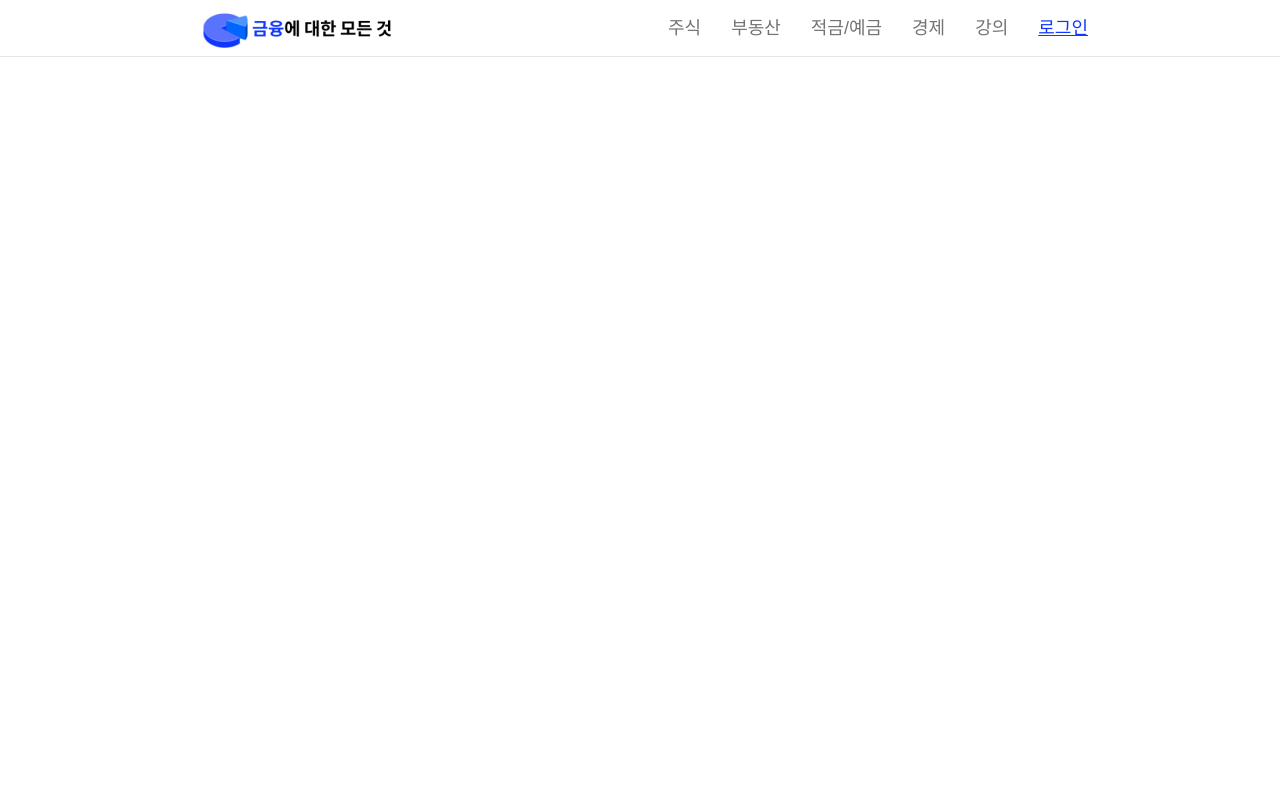
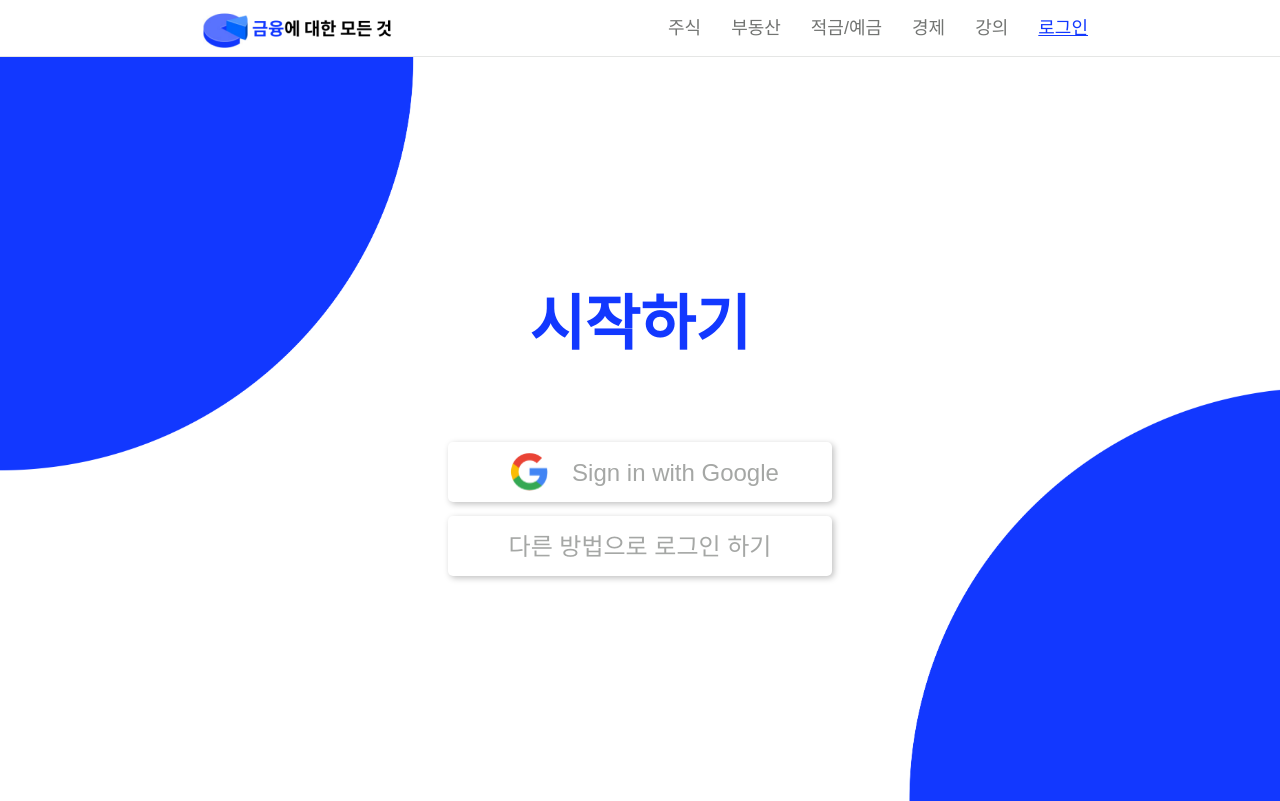
Before and after one commit to E-between-I/Frontend, a React (Vite) app: page /login in a window 1280 px wide. Built offline with nearby package versions, Linux system fonts and the light colour scheme.

Commit message:
fix :: 로그인 페이지 route 추가

```diff
--- a/src/router/index.tsx
+++ b/src/router/index.tsx
@@ -1,10 +1,12 @@
 import { Route, Routes } from "react-router-dom";
 import MainPage from "../pages/MainPage";
+import LoginPage from "../pages/LoginPage";
 
 const MainRouter = () => {
   return (
     <Routes>
       <Route element={<MainPage />} path="/" />
+      <Route element={<LoginPage />} path="/login" />
     </Routes>
   );
 };
```
